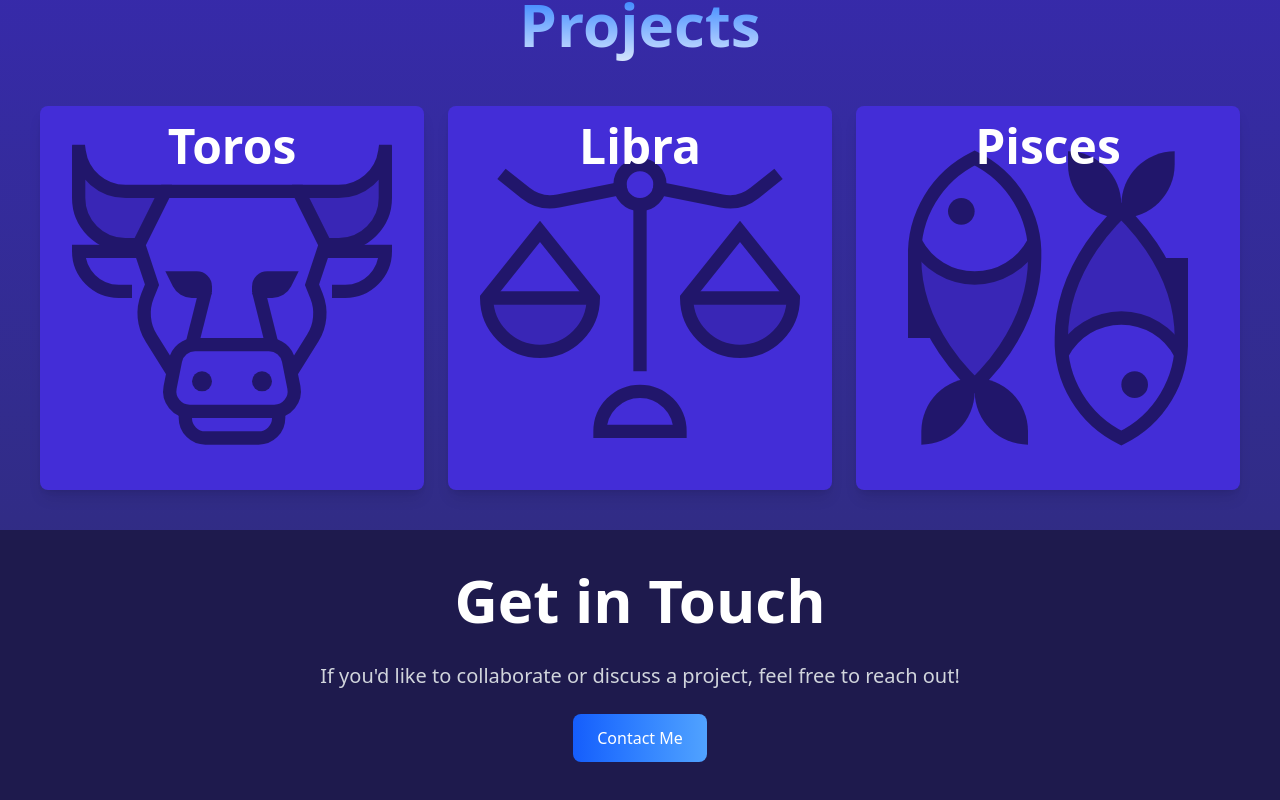
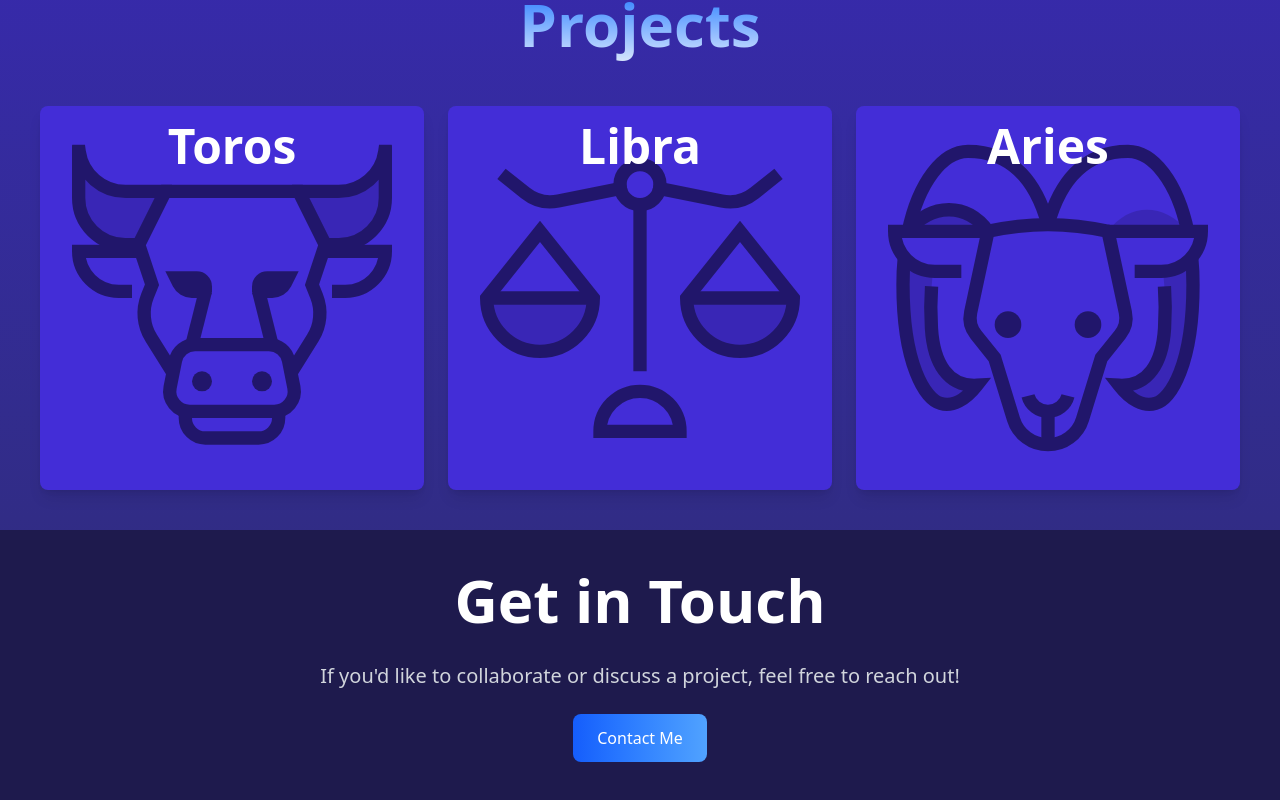
Before and after one commit to tfq26/portfoliov2, a React (Vite) app: page / in a window 1280 px wide. Shown: the part 1478-2278 px from the top of the page. Built offline with nearby package versions, Linux system fonts and the light colour scheme.

Commit message:
Removed Pisces and Replaced with Aries information

```diff
--- a/src/components/Portfolio.jsx
+++ b/src/components/Portfolio.jsx
@@ -26,10 +26,10 @@ const Portfolio = () => {
             backgroundImage: "/libra-svgrepo-com.svg",
         },
         {
-            name: "Pisces",
-            description: `Pisces is an innovative event management platform built with React, Node.js, and MongoDB,
-             designed to empower organizers to seamlessly host events of all sizes.`,
-            backgroundImage: "/pisces-svgrepo-com.svg",
+            name: "Aries",
+            description: `Aries is a personal blog site that focuses on a variety of interests, including
+            Cloud technology, AI, and web development as well as personal topics of interest. The site is built using Astro.js, a modern static site generator`,
+            backgroundImage: "/aries-svgrepo-com.svg",
         },
     ];
 
```
Also changed, not shown: public/aries-svgrepo-com.svg (added).
